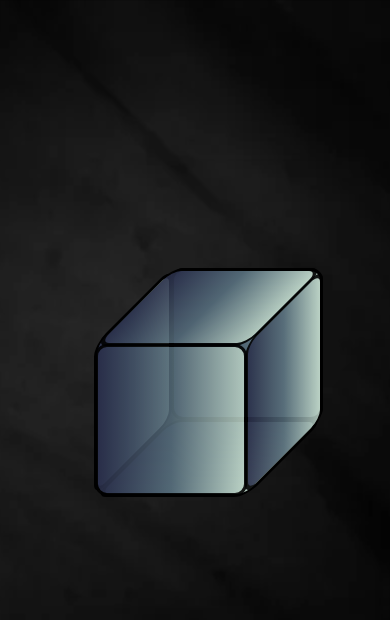
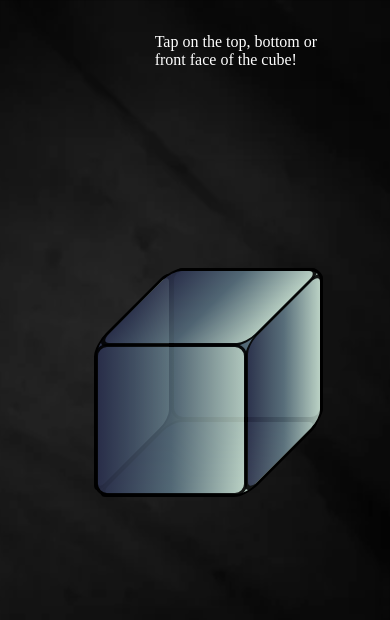
Before and after one commit to sidharthjuyal/cube-hover, a plain HTML site: page index.html in a window 390 px wide. Drawn offline with nearby package versions, Linux system fonts and the light colour scheme.

Commit message:
update v1.8

```diff
--- a/index.html
+++ b/index.html
@@ -22,6 +22,7 @@
         <p class="p1">Hover from top</p>
         <p class="p2">Hover from bottom</p>
         <p class="p3">Hover from right</p>
+        <p class="p4">Tap on the top, bottom or front face of the cube!</p>
 
         <div class="box cube1"></div>
         <div class="box cube2"></div>
--- a/style.css
+++ b/style.css
@@ -43,6 +43,15 @@ ion-icon {
     bottom: 55%;
     left: 64%;
     color: white;
+}
+
+.container .p4 {
+    position: absolute;
+    top: -3%;
+    left: 45%;
+    color: white;
+    visibility: hidden;
+    font-weight:300;
 }
 
 .box {
@@ -255,7 +264,10 @@ ion-icon {
 }
 
 @media screen and (max-width:1200px) {
-    p {
+    .p1,.p2,.p3 {
         display: none !important;
     }
+    .p4{
+        visibility: visible !important;
+    }
 }
```
